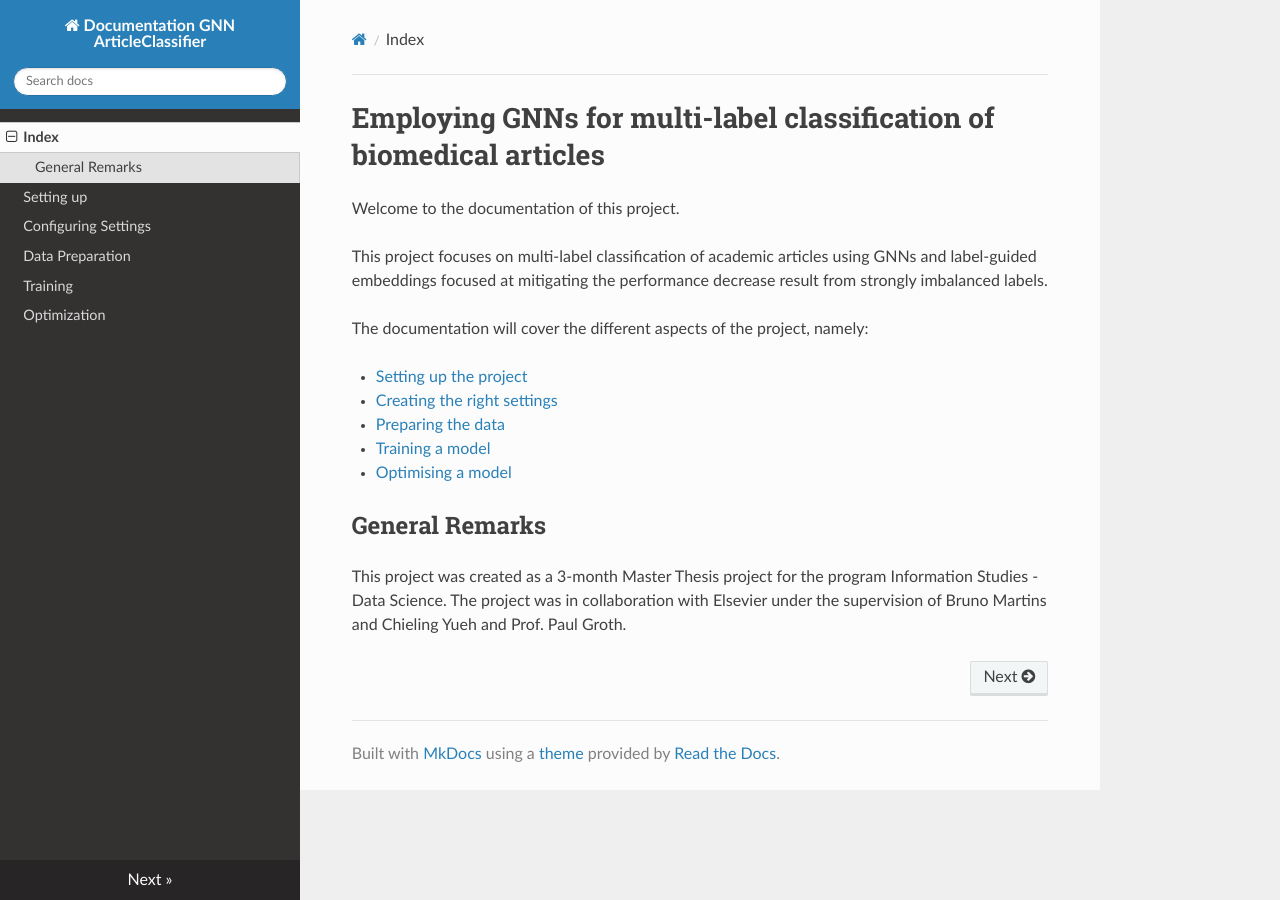
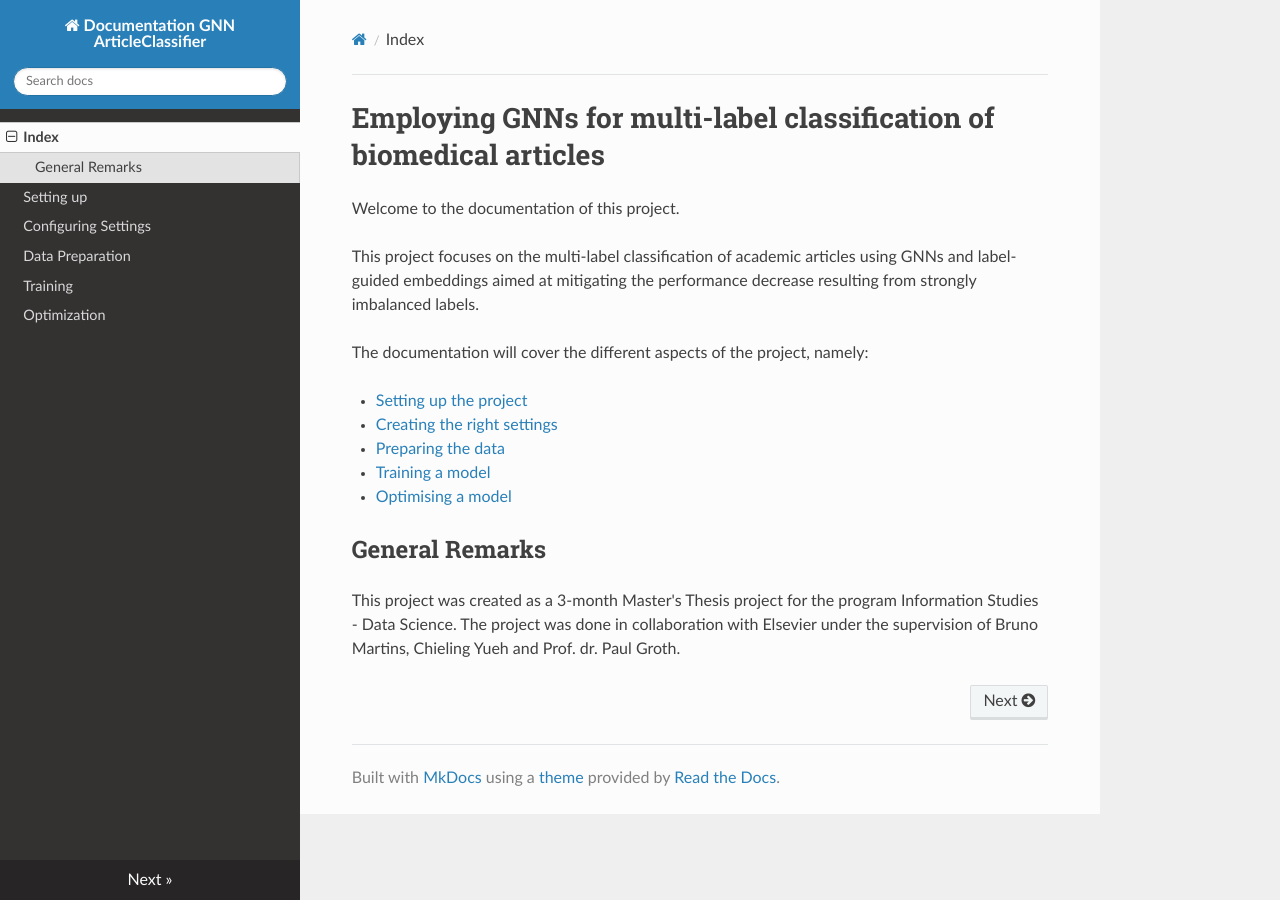
Before and after one commit to rvdb7345/ArticleClassifier, an MkDocs documentation site: the page built from docs/index.md, in a window 1280 px wide. Built offline with MkDocs 1.6.1, drawn with Linux system fonts in a browser that asks for light colours; nearby versions of some CDN libraries.

Commit message:
Fixed spelling errors in welcome page of the documentation

```diff
--- a/docs/index.md
+++ b/docs/index.md
@@ -2,8 +2,9 @@
 
 Welcome to the documentation of this project.
 
-This project focuses on multi-label classification of academic articles using GNNs and label-guided embeddings focused
-at mitigating the performance decrease result from strongly imbalanced labels.
+This project focuses on the multi-label classification of academic articles using GNNs and label-guided embeddings aimed
+at
+mitigating the performance decrease resulting from strongly imbalanced labels.
 
 The documentation will cover the different aspects of the project, namely:
 
@@ -15,6 +16,7 @@ The documentation will cover the different aspects of the project, namely:
 
 ## General Remarks
 
-This project was created as a 3-month Master Thesis project for the program Information Studies - Data Science.
-The project was in collaboration with Elsevier under the supervision of Bruno Martins and Chieling Yueh and Prof. Paul
+This project was created as a 3-month Master's Thesis project for the program Information Studies - Data Science.
+The project was done in collaboration with Elsevier under the supervision of Bruno Martins, Chieling Yueh and Prof. dr.
+Paul
 Groth.
```
